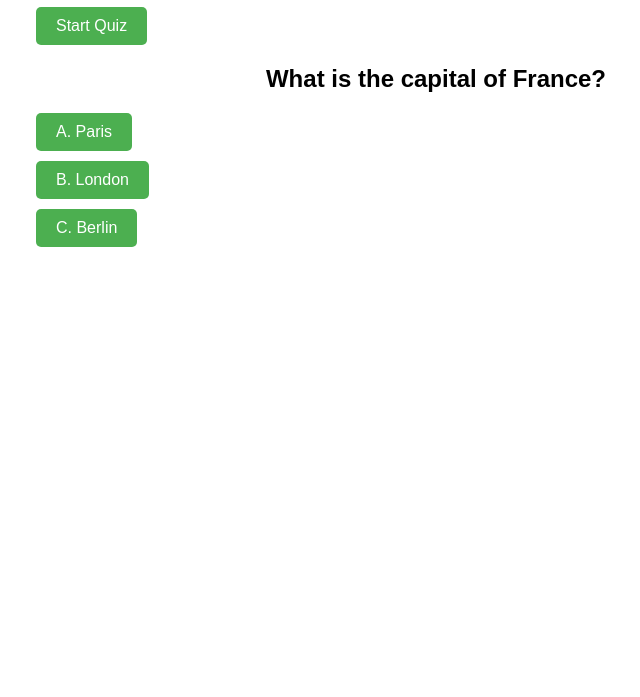
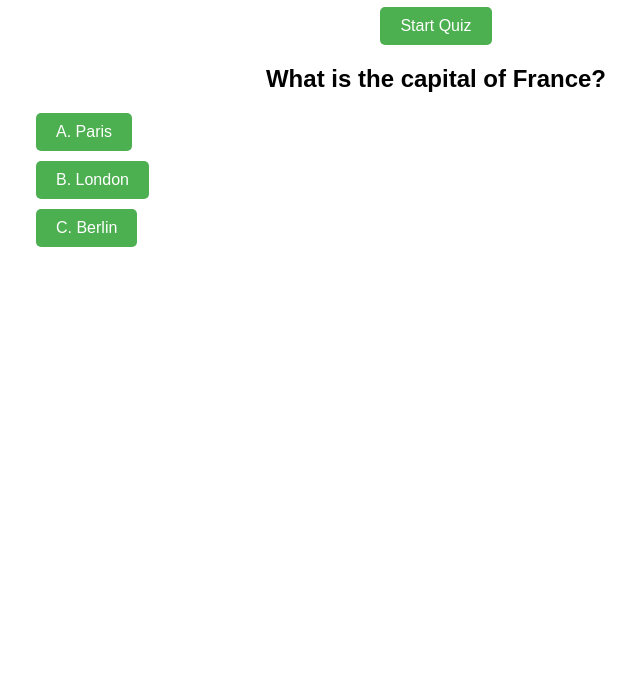
Before and after one commit to vik20000in/quiz-web-app, a plain HTML site: page index.html in a window 1280 px wide. Shown: the part 103-800 px from the top of the page, without its empty margins (204-844 px from the left). Drawn offline with Linux system fonts and the light colour scheme.

Commit message:
Update styles.css

```diff
--- a/styles.css
+++ b/styles.css
@@ -38,3 +38,7 @@ button:hover {
 #score {
     font-weight: bold;
 }
+#startContainer {
+    text-align: center;
+    margin-top: 20px;
+}
```
